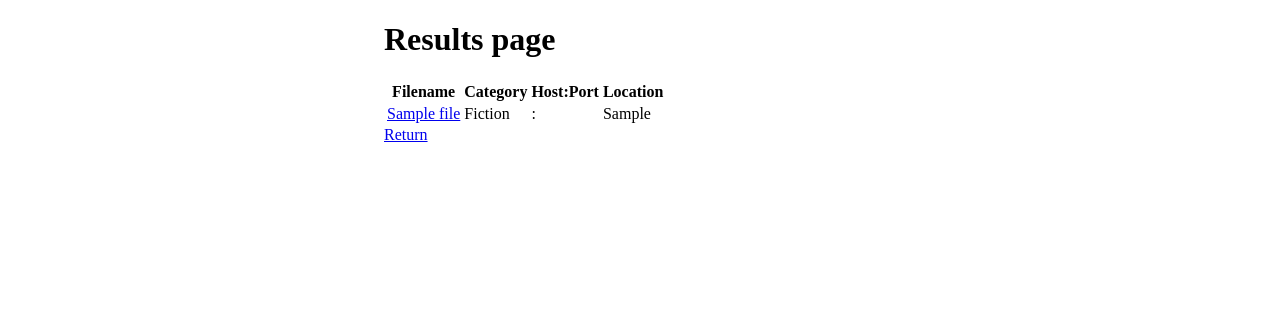
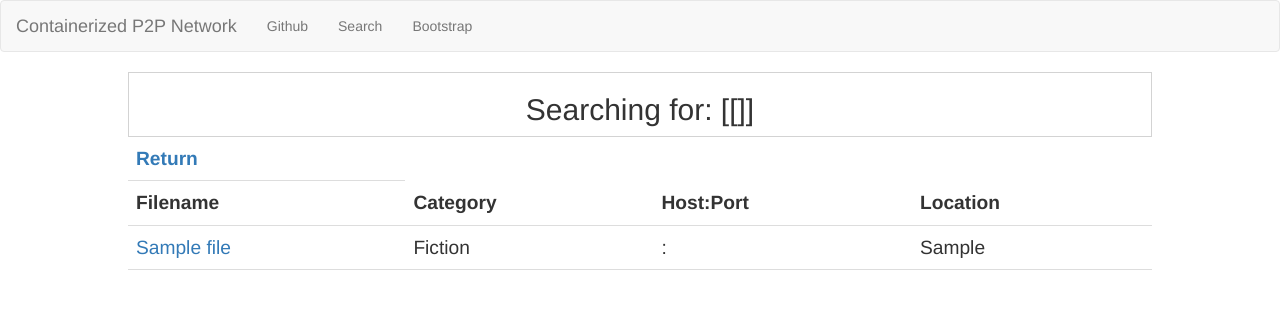
Before and after one commit to JPoirier55/docker_p2p, a Django app: template templates/results1.html in a window 1280 px wide; the page is wider, and only the part inside the window is pictured. Shown: the top 309 px of that part. Run offline with Django 3.2, Linux system fonts and the light colour scheme; tables that the repository leaves empty hold one stand-in row (values such as "Sample post"); the template is opened without the code that fills it: values that come from a table or form of the project are taken from there, most other values are stand-ins (such as "Sample title", 1, 10 or a date in 2020); some libraries are stand-ins or nearby versions.

Commit message:
Create css for search and results pages, added nav bar

```diff
--- a/p2p/static/css/p2p.css
+++ b/p2p/static/css/p2p.css
@@ -1 +1,43 @@
 /*This is my style sheet*/
+
+/****************Search results page ****************/
+
+#filetable{
+    text-align:center;
+    width:80%;
+    margin-left:10%;
+    font-size:1.5vw;
+}
+table {
+    border-collapse: collapse;
+    width: 100%;
+}
+th, td {
+    padding: 8px;
+    text-align: left;
+    border-bottom: 1px solid #ddd;
+}
+#summary{
+    text-align:center;
+    width:80%;
+    margin-left:10%;
+    font-size:1.5vw;
+    border: 1px solid lightgray;
+}
+
+/****************Search page ****************/
+
+#inputbox{
+    text-align:left;
+    width:25%;
+    margin-left:10%;
+    font-size:1.5vw;
+}
+#mybutton{
+    margin: 1% 1% 1% 10%;
+
+    padding: 1% 2% 1% 2%;
+}
+#searchHeader{
+    margin-left:10%;
+}
--- a/templates/index.html
+++ b/templates/index.html
@@ -1,15 +1,31 @@
 <!DOCTYPE html>
 <html lang="en">
 <head>
-    <script src="https://ajax.googleapis.com/ajax/libs/jquery/1.12.4/jquery.min.js"></script>
+    {% load static  %}
     <meta charset="UTF-8">
-    <title>Title</title>
+    <link rel="stylesheet" type="text/css" href="{% static "css/bootstrap.min.css" %}">
+    <link rel="stylesheet" type="text/css" href="{% static "css/p2p.css" %}">
+    <script src="{% static "js/jquery.min.js" %}"></script>
+    <script src="{% static "js/bootstrap.min.js" %}"></script>
 </head>
-<body style="width:100%; margin-left:30%;">
+<body>
+    <nav class="navbar navbar-default">
+  <div class="container-fluid">
+    <div class="navbar-header">
+      <a class="navbar-brand" href="/">Containerized P2P Network</a>
+    </div>
+      <div class="collapse navbar-collapse" id="bs-example-navbar-collapse-1">
+      <ul class="nav navbar-nav">
+          <li><a href="https://github.com/jpoirier55/docker_p2p">Github</a></li>
+          <li><a href="/search_page">Search</a></li>
+          <li><a href="/bootstrap">Bootstrap</a></li>
+      </ul>
+    </div>
+  </div>
+</nav>
 
-    <h1>Containerized p2p network</h1>
-    <h2><a href="/search_page">Search</a></h2>
-    <h2><a href="/bootstrap">Bootstrap</a></h2>
+{% block content %}
+{% endblock %}
 
 </body>
 </html>
--- a/templates/results1.html
+++ b/templates/results1.html
@@ -1,14 +1,17 @@
-<!DOCTYPE html>
-<html lang="en">
-<head>
-    <script src="https://ajax.googleapis.com/ajax/libs/jquery/1.12.4/jquery.min.js"></script>
-    <meta charset="UTF-8">
-    <title>Title</title>
-</head>
-<body style="width:100%; margin-left:30%;">
+{% include 'index.html' %}
+{% block content %}
+    <title>Results</title>
 
-    <h1>Results page</h1>
+    <div id="summary">
+        <h2>Searching for: [{{ filename }}]</h2>
+    </div>
+
     <table id="filetable">
+    <tr>
+        <th>
+            <a href="/search_page">Return</a>
+        </th>
+    </tr>
     <tr><th>Filename</th>
         <th>Category</th>
         <th>Host:Port</th>
@@ -24,6 +27,6 @@
     </tr>
     {% endfor %}
     </table>
-    <a href="/search_page">Return</a>
-</body>
-</html>
+
+
+{% endblock %}
```
Also changed, not shown: templates/search_page.html (+5 -12 lines).
